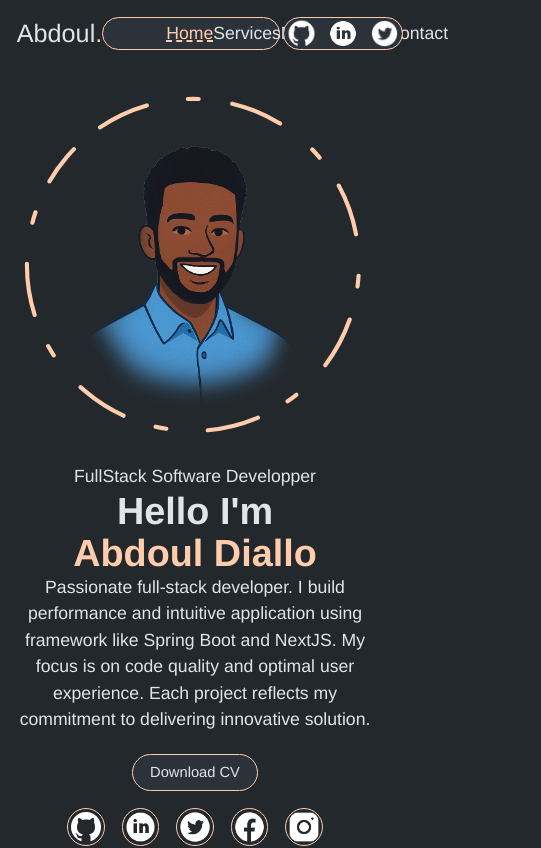
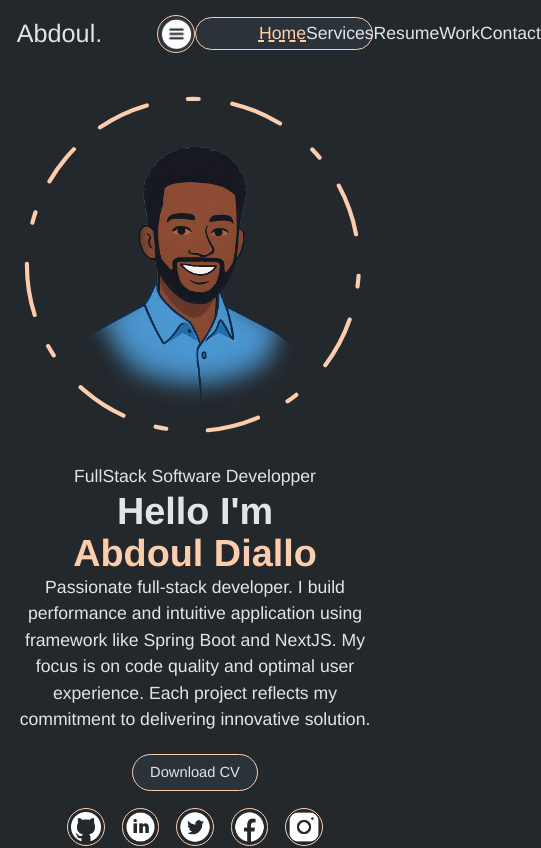
Before and after one commit to Abdoul224GN/portfolio, a Next.js app: page /home in a window 390 px wide. Shown: the top 848 px of the page, 541 px wide, since content can reach past the window. Built offline with nearby package versions, Linux system fonts and the light colour scheme.

Commit message:
feat: Ajout d'un button pour l'affichage du menu

```diff
--- a/src/components/Header.tsx
+++ b/src/components/Header.tsx
@@ -1,18 +1,22 @@
 "use client"
-import {GithubIcon, LinkDin, TwitterIcon} from "../../public/Image"
+import {GithubIcon, LinkDin, MenuImg, TwitterIcon} from "../../public/Image"
 import Nav from "@/components/Nav";
+import {useState} from "react";
+import {Button} from "@/components/ui/button";
 
 export default function Header() {
+    const [toggle, setToggle] = useState(false);
     const linkStyle :string = "hover:opacity-75 transition-opacity";
+    console.log(toggle)
     return <>
         <header className="h-8  flex justify-between items-center w-full mb-10">
             <p className=" flex-1/3 text-2xl">Abdoul<span className="text-accent">.</span></p>
+            <Button className={`md:hidden size-9 p-0 pb-[1px]`} onClick={()=>setToggle(true)}><MenuImg className={``}/></Button>
             <Nav/>
             <div
-                className="h-full w-[125px] flex items-center justify-end pl-0.5 pr-0.5 pt-0 flex-1/3  ">
+                className="h-full w-[125px] flex items-center justify-end pl-0.5 pr-0.5 pt-0 flex-1/3 max-md:hidden ">
                 <div
                     className="rounded-full border-border border-2 bg-muted h-full w-[125px] flex justify-between items-center pl-0.5 pr-0.5 pt-0 ">
-
                     <a href="#" className="h-full"><GithubIcon className={`${linkStyle}`}/></a>
                     <a href="#" className="h-full"><LinkDin className={linkStyle}/></a>
                     <a href="#" className="h-full"><TwitterIcon className={linkStyle} /></a>
```
